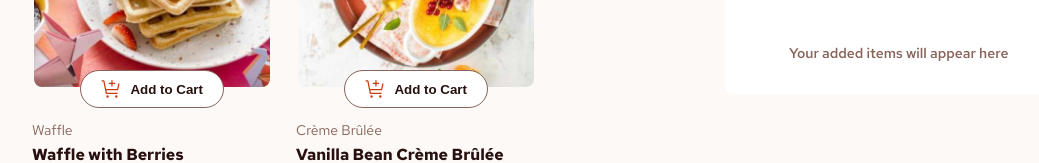
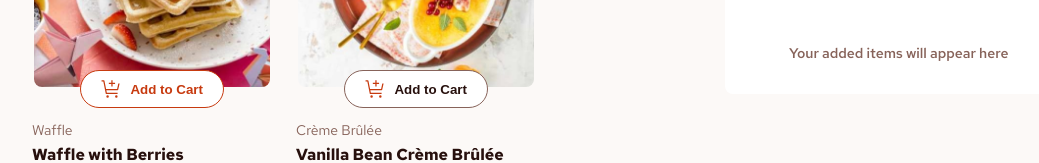
Before and after one commit to otaviozerotwo/Product-list-with-cart, a React (Vite) app: page / in a window 1280 px wide. In both pictures the pointer is over the button 240 px from the left and 355 px from the top of the page. Shown: the part 266-429 px from the top of the page, without its empty margins (88-1127 px from the left). Built offline with nearby package versions, Linux system fonts and the light colour scheme.

Commit message:
feat: add hover effects on buttons Card component

```diff
--- a/src/components/Card/styles.css
+++ b/src/components/Card/styles.css
@@ -52,6 +52,11 @@
     border-color: hsl(12, 20%, 44%);
     color: var(--text);
     cursor: pointer;
+
+    &:hover {
+      border-color: hsl(14, 86%, 42%);
+      color: hsl(14, 86%, 42%);
+    }
   }
 
   .card-button-selected {
@@ -70,6 +75,14 @@
     border: 1px solid #ffffff;
     border-radius: 50%;
     cursor: pointer;
+  }
+
+  .card-button-set-quantity:hover {
+    background-color: #ffffff;
+
+    img {
+      filter: brightness(0) saturate(100%) invert(31%) sepia(99%) saturate(1263%) hue-rotate(352deg) brightness(82%) contrast(98%);
+    }
   }
 }
 
```
